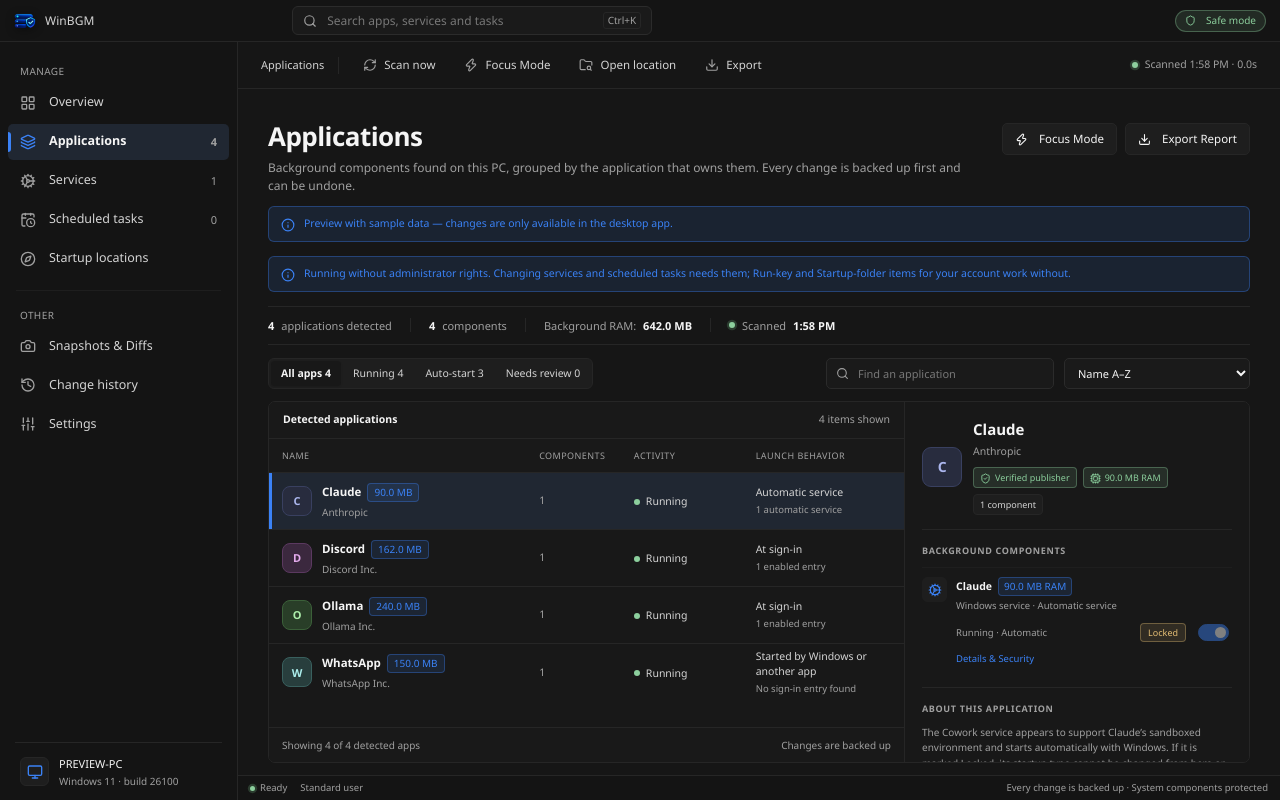
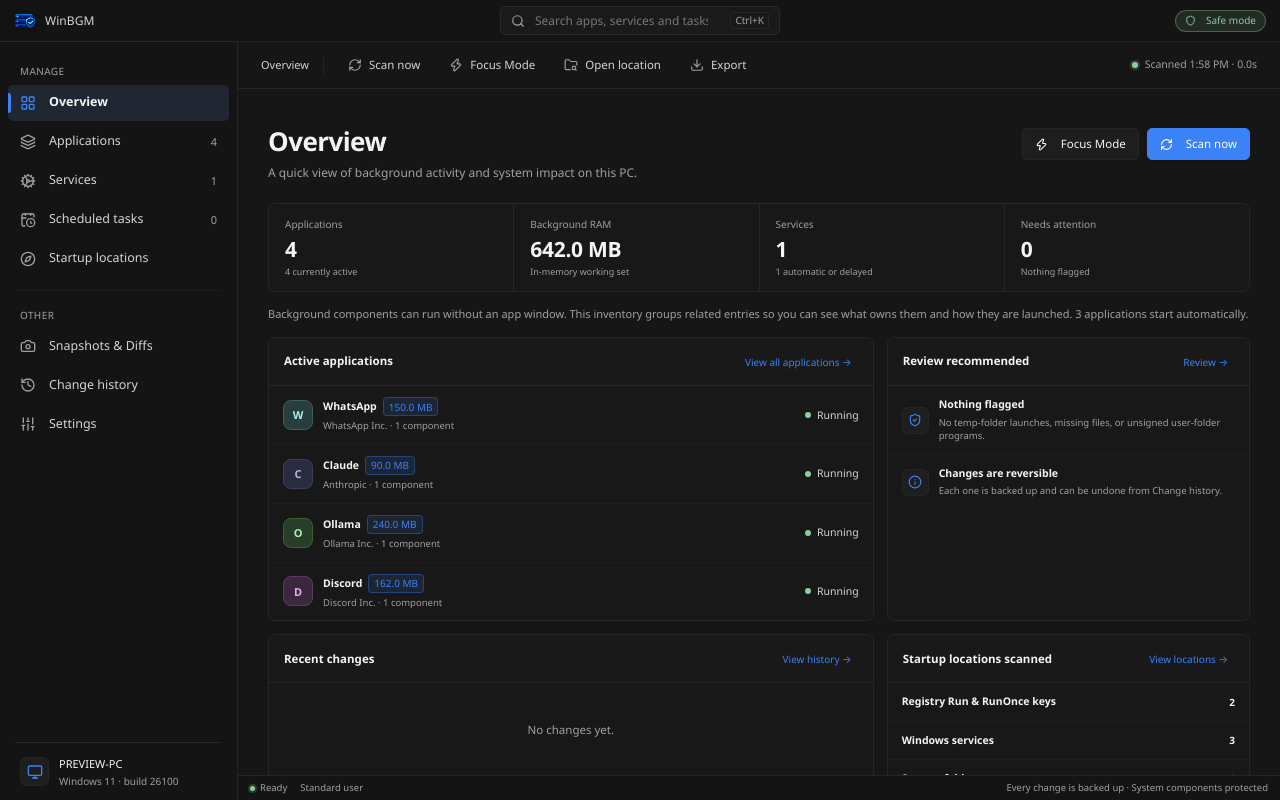
Before and after one commit to hariharen9/WinBGM, a plain HTML site: page frontend/dist/index.html in a window 1280 px wide. Drawn offline with Linux system fonts and the light colour scheme.

Commit message:
fix(ui): open Overview by default and horizontally center global search header

```diff
--- a/frontend/dist/css/components.css
+++ b/frontend/dist/css/components.css
@@ -44,7 +44,8 @@
 /* Quick Search & Filter Inputs */
 .quick-search {
   height: 29px;
-  width: min(100%, 360px);
+  width: 100%;
+  max-width: 380px;
   display: flex;
   align-items: center;
   gap: 8px;
--- a/frontend/dist/css/layout.css
+++ b/frontend/dist/css/layout.css
@@ -11,9 +11,9 @@
 .titlebar {
   height: 42px;
   flex: 0 0 42px;
-  display: flex;
+  display: grid;
+  grid-template-columns: 1fr auto 1fr;
   align-items: center;
-  gap: 12px;
   padding-left: 14px;
   padding-right: 14px;
   background: var(--mica);
@@ -25,7 +25,7 @@
   display: flex;
   align-items: center;
   gap: 9px;
-  min-width: 220px;
+  justify-self: start;
 }
 
 .app-logo {
@@ -58,16 +58,21 @@
   letter-spacing: .05px;
 }
 
-.titlebar-spacer {
-  flex: 1;
-}
-
 .titlebar-center {
   display: flex;
   align-items: center;
   justify-content: center;
-  flex: 1;
-  max-width: 470px;
+  justify-self: center;
+  width: 100%;
+  min-width: 280px;
+  max-width: 440px;
+}
+
+.titlebar-right {
+  display: flex;
+  align-items: center;
+  justify-self: end;
+  gap: 8px;
 }
 
 .app-body {
@@ -442,6 +447,7 @@ h1 {
 }
 
 @media(max-width: 650px) {
+  .titlebar { grid-template-columns: 1fr auto; }
   .titlebar-center { display: none; }
   .page { padding: 18px 13px; }
   .page-header { display: block; }
--- a/frontend/dist/index.html
+++ b/frontend/dist/index.html
@@ -41,16 +41,17 @@
         <span class="search-shortcut">Ctrl+K</span>
       </label>
     </div>
-    <div class="titlebar-spacer"></div>
-    <span class="readonly-pill"><i data-lucide="shield" style="width:11px;height:11px;margin-right:4px"></i>Safe mode</span>
+    <div class="titlebar-right">
+      <span class="readonly-pill"><i data-lucide="shield" style="width:11px;height:11px;margin-right:4px"></i>Safe mode</span>
+    </div>
   </header>
 
   <div class="app-body">
     <aside class="sidebar">
       <div class="nav-group-label">Manage</div>
       <nav class="nav-list" aria-label="Main navigation">
-        <button class="nav-item" data-page="overview"><i data-lucide="layout-grid"></i><span>Overview</span></button>
-        <button class="nav-item active" data-page="applications"><i data-lucide="layers"></i><span>Applications</span><span class="nav-count" id="nav-apps"></span></button>
+        <button class="nav-item active" data-page="overview"><i data-lucide="layout-grid"></i><span>Overview</span></button>
+        <button class="nav-item" data-page="applications"><i data-lucide="layers"></i><span>Applications</span><span class="nav-count" id="nav-apps"></span></button>
         <button class="nav-item" data-page="services"><i data-lucide="cog"></i><span>Services</span><span class="nav-count" id="nav-services"></span></button>
         <button class="nav-item" data-page="tasks"><i data-lucide="calendar-clock"></i><span>Scheduled tasks</span><span class="nav-count" id="nav-tasks"></span></button>
         <button class="nav-item" data-page="sources"><i data-lucide="compass"></i><span>Startup locations</span></button>
@@ -75,7 +76,7 @@
 
     <main class="main-shell">
       <div class="commandbar">
-        <span class="commandbar-label" id="commandbar-label">Applications</span>
+        <span class="commandbar-label" id="commandbar-label">Overview</span>
         <span class="commandbar-sep"></span>
         <button class="command-btn btn-scan" id="scan-btn" onclick="doScan()"><i data-lucide="refresh-cw"></i>Scan now</button>
         <button class="command-btn" onclick="requestFocusMode()"><i data-lucide="zap"></i>Focus Mode</button>
@@ -88,7 +89,7 @@
       <div class="content-host" id="content-host">
         <div id="sentinel-banner-host" style="padding:10px 24px 0 24px"></div>
         <!-- Applications Page -->
-        <section class="page active" id="page-applications">
+        <section class="page" id="page-applications">
           <div class="page-header">
             <div>
               <h1>Applications</h1>
@@ -126,7 +127,7 @@
         </section>
 
         <!-- Overview Page -->
-        <section class="page" id="page-overview">
+        <section class="page active" id="page-overview">
           <div id="overview-content"><div class="loading">Scanning this PC…</div></div>
         </section>
 
--- a/frontend/dist/js/app.js
+++ b/frontend/dist/js/app.js
@@ -228,6 +228,7 @@ document.addEventListener('keydown', e => {
 applyTheme(currentTheme);
 applyAccent(currentAccent);
 document.documentElement.style.zoom = uiScale;
+navigate('overview');
 doScan().then(() => {
   loadHistory();
   loadSnapshots();
--- a/frontend/dist/js/state.js
+++ b/frontend/dist/js/state.js
@@ -90,7 +90,7 @@ let filter = 'all';
 let query = '';
 let sortMode = 'name';
 let showSystem = false;
-let page = 'applications';
+let page = 'overview';
 let toastTimer = null;
 const expanded = new Set();
 
```
